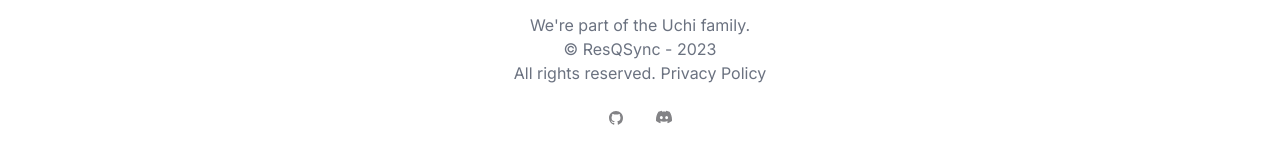
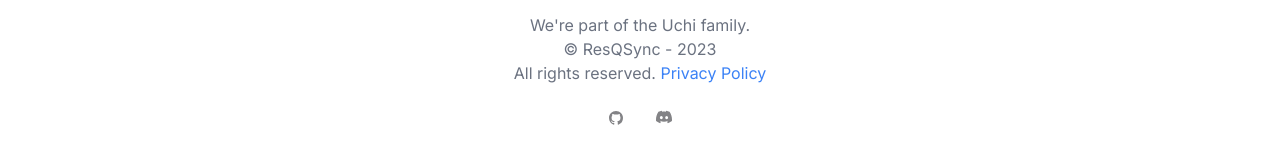
Before and after one commit to ResQSync/ResQSyncWeb, a Next.js app: page / in a window 1280 px wide. Shown: the part 1252-1405 px from the top of the page. Built offline with nearby package versions, Linux system fonts and the light colour scheme.

Commit message:
changes in footer for privacy policy page linking

```diff
--- a/src/components/Footer.tsx
+++ b/src/components/Footer.tsx
@@ -13,7 +13,7 @@ export default function Footer(){
 
                 <div className="mt-3">
                     <p className="text-gray-500">We&apos;re part of the Uchi family.</p>
-                    <p className="text-gray-500">© ResQSync - 2023<br/>All rights reserved. <Link href={"/privacy"}>Privacy Policy</Link></p>
+                    <p className="text-gray-500">© ResQSync - 2023<br/>All rights reserved. <Link href={"/privacy"} className={"text-blue-500 hover:text-blue-700"}>Privacy Policy</Link></p>
                 </div>
 
 
```
